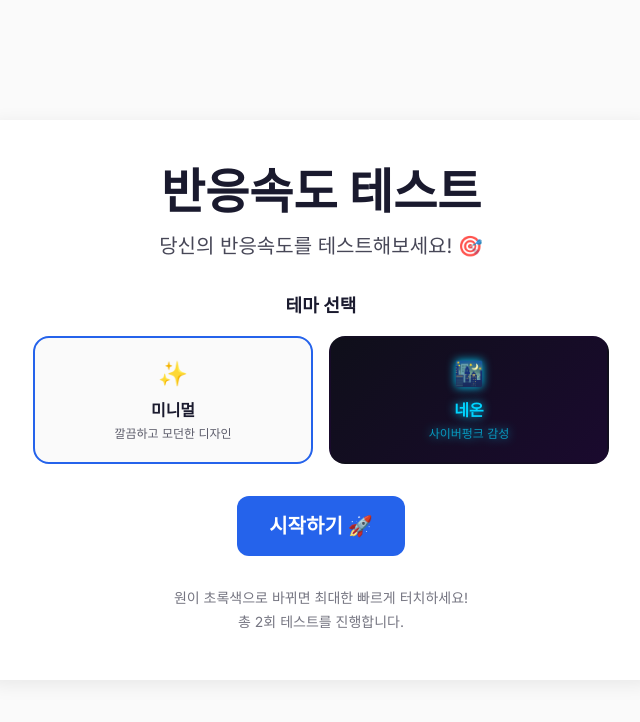
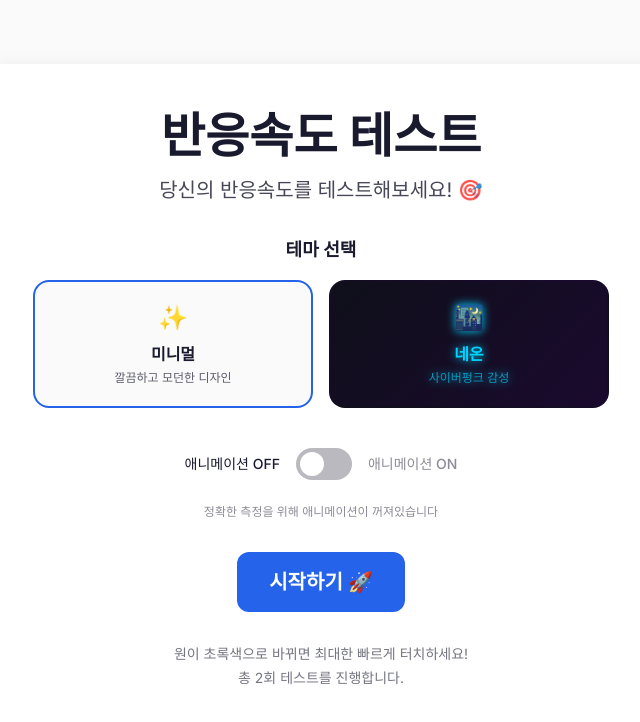
Before and after one commit to izowooi/learning-cake, a Next.js app in the folder reaction/: page / in a window 1280 px wide. Shown: the top 722 px of the page, without its empty margins (319-959 px from the left). Built offline with nearby package versions, Linux system fonts and the light colour scheme.

Commit message:
애니메이션 온/오프 기능 추가

```diff
--- a/reaction/src/app/page.tsx
+++ b/reaction/src/app/page.tsx
@@ -10,8 +10,9 @@ const themes: { id: Theme; name: string; description: string; emoji: string }[]
 ];
 
 export default function Home() {
-  const { gameState, setTheme, resetGame } = useGame();
+  const { gameState, setTheme, setAnimationEnabled, resetGame } = useGame();
   const [selectedTheme, setSelectedTheme] = useState<Theme>(gameState.theme);
+  const [animationOn, setAnimationOn] = useState(gameState.animationEnabled);
   const [isLoaded, setIsLoaded] = useState(false);
 
   useEffect(() => {
@@ -24,6 +25,10 @@ export default function Home() {
     document.body.setAttribute('data-theme', selectedTheme);
     setTheme(selectedTheme);
   }, [selectedTheme, setTheme]);
+
+  useEffect(() => {
+    setAnimationEnabled(animationOn);
+  }, [animationOn, setAnimationEnabled]);
 
   if (!isLoaded) {
     return null;
@@ -43,7 +48,7 @@ export default function Home() {
         </p>
 
         {/* 테마 선택 */}
-        <div className="mb-8">
+        <div className="mb-6">
           <h2 className="text-lg font-semibold mb-4" style={{ color: 'var(--foreground)' }}>
             테마 선택
           </h2>
@@ -60,6 +65,45 @@ export default function Home() {
               </button>
             ))}
           </div>
+        </div>
+
+        {/* 애니메이션 토글 */}
+        <div className="mb-8">
+          <div
+            className="flex items-center justify-center gap-4 p-4 rounded-xl"
+            style={{ background: 'var(--card-bg, rgba(0,0,0,0.05))' }}
+          >
+            <span
+              className="text-sm font-medium"
+              style={{ color: 'var(--foreground)', opacity: animationOn ? 0.5 : 1 }}
+            >
+              애니메이션 OFF
+            </span>
+            <button
+              onClick={() => setAnimationOn(!animationOn)}
+              className="relative w-14 h-8 rounded-full transition-colors duration-200"
+              style={{
+                background: animationOn ? 'var(--accent)' : 'var(--foreground)',
+                opacity: animationOn ? 1 : 0.3
+              }}
+            >
+              <div
+                className="absolute top-1 w-6 h-6 bg-white rounded-full transition-transform duration-200"
+                style={{
+                  transform: animationOn ? 'translateX(28px)' : 'translateX(4px)'
+                }}
+              />
+            </button>
+            <span
+              className="text-sm font-medium"
+              style={{ color: 'var(--foreground)', opacity: animationOn ? 1 : 0.5 }}
+            >
+              애니메이션 ON
+            </span>
+          </div>
+          <p className="text-xs mt-2 opacity-50" style={{ color: 'var(--foreground)' }}>
+            {animationOn ? '빨간 원이 깜빡입니다' : '정확한 측정을 위해 애니메이션이 꺼져있습니다'}
+          </p>
         </div>
 
         {/* 시작 버튼 */}
--- a/reaction/src/app/test/page.tsx
+++ b/reaction/src/app/test/page.tsx
@@ -28,10 +28,12 @@ export default function TestPage() {
     setReactionTime(null);
     setIsVisible(true);
 
-    // 깜빡임 효과 시작
-    blinkIntervalRef.current = setInterval(() => {
-      setIsVisible(prev => !prev);
-    }, 800);
+    // 애니메이션이 켜져 있을 때만 깜빡임 효과 시작
+    if (gameState.animationEnabled) {
+      blinkIntervalRef.current = setInterval(() => {
+        setIsVisible(prev => !prev);
+      }, 800);
+    }
 
     // 2-5초 랜덤 후 초록색으로 변경
     const randomDelay = 2000 + Math.random() * 3000;
@@ -43,7 +45,7 @@ export default function TestPage() {
       setPhase('go');
       startTimeRef.current = performance.now();
     }, randomDelay);
-  }, []);
+  }, [gameState.animationEnabled]);
 
   // 컴포넌트 마운트 시 게임 시작
   useEffect(() => {
@@ -176,8 +178,8 @@ export default function TestPage() {
             disabled={phase === 'waiting' || phase === 'result'}
             className={`game-circle ${circleContent.color} ${phase === 'go' ? 'active' : ''}`}
             style={{
-              opacity: (phase === 'ready' && !isVisible) ? 0 : 1,
-              transition: phase === 'ready' ? 'opacity 0.4s ease-in-out' : 'none',
+              opacity: (phase === 'ready' && !isVisible && gameState.animationEnabled) ? 0 : 1,
+              transition: (phase === 'ready' && gameState.animationEnabled) ? 'opacity 0.4s ease-in-out' : 'none',
             }}
           >
             {circleContent.showText && (
--- a/reaction/src/contexts/GameContext.tsx
+++ b/reaction/src/contexts/GameContext.tsx
@@ -8,11 +8,13 @@ interface GameState {
   theme: Theme;
   results: number[];
   currentRound: number;
+  animationEnabled: boolean;
 }
 
 interface GameContextType {
   gameState: GameState;
   setTheme: (theme: Theme) => void;
+  setAnimationEnabled: (enabled: boolean) => void;
   addResult: (time: number) => void;
   resetGame: () => void;
   nextRound: () => void;
@@ -22,6 +24,7 @@ const initialState: GameState = {
   theme: 'minimal',
   results: [],
   currentRound: 1,
+  animationEnabled: false,
 };
 
 const GameContext = createContext<GameContextType | undefined>(undefined);
@@ -31,6 +34,10 @@ export function GameProvider({ children }: { children: ReactNode }) {
 
   const setTheme = useCallback((theme: Theme) => {
     setGameState(prev => ({ ...prev, theme }));
+  }, []);
+
+  const setAnimationEnabled = useCallback((enabled: boolean) => {
+    setGameState(prev => ({ ...prev, animationEnabled: enabled }));
   }, []);
 
   const addResult = useCallback((time: number) => {
@@ -56,7 +63,7 @@ export function GameProvider({ children }: { children: ReactNode }) {
   }, []);
 
   return (
-    <GameContext.Provider value={{ gameState, setTheme, addResult, resetGame, nextRound }}>
+    <GameContext.Provider value={{ gameState, setTheme, setAnimationEnabled, addResult, resetGame, nextRound }}>
       {children}
     </GameContext.Provider>
   );
```
